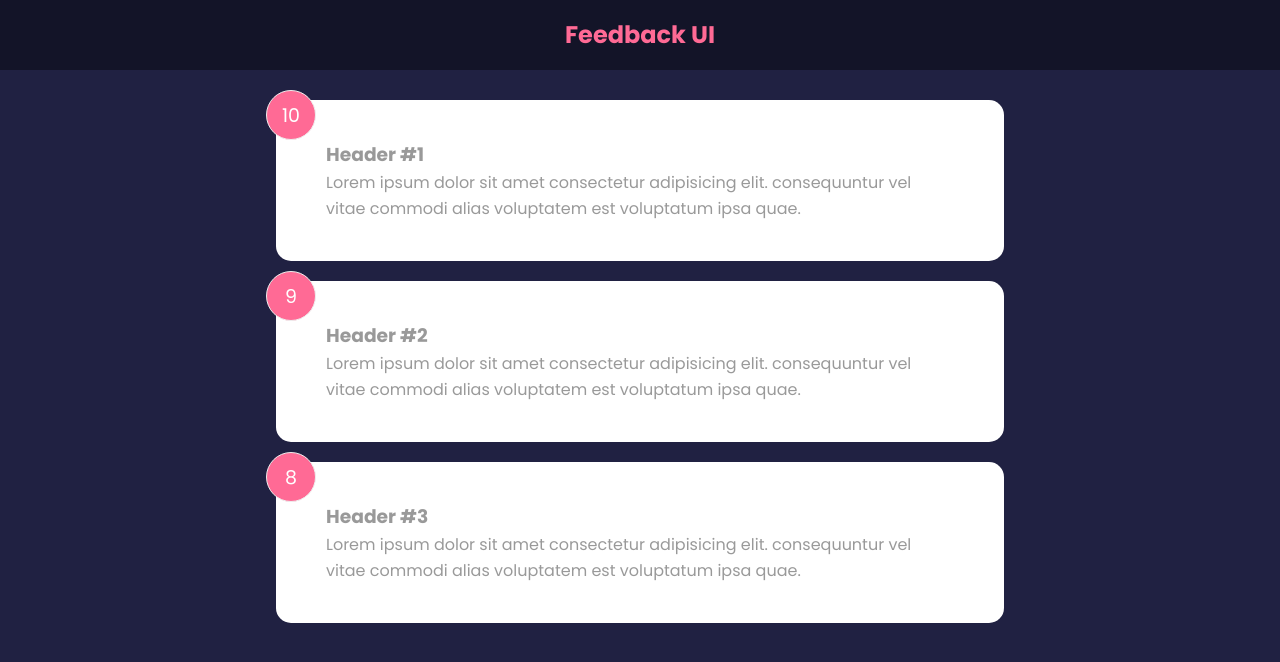
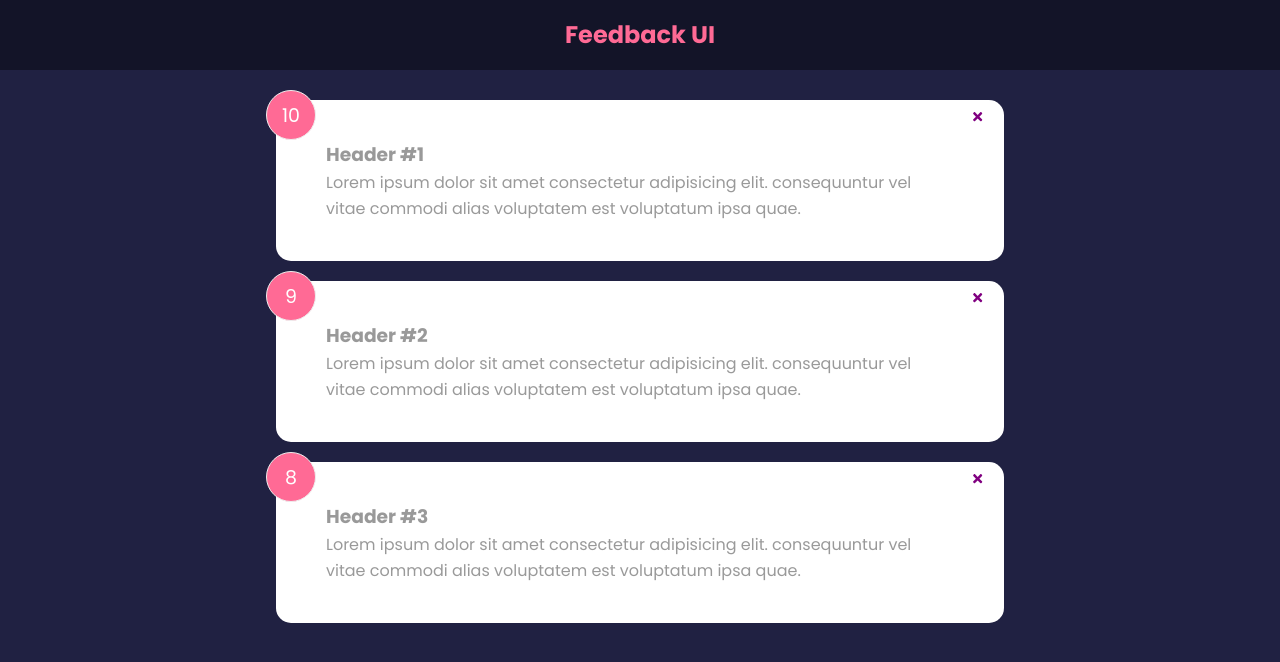
Before and after one commit to PhilipGreene08/feedback-app, a React (Create React App) app: page / in a window 1280 px wide. Shown: the top 662 px of the page. Built offline with nearby package versions, Linux system fonts and the light colour scheme.

Commit message:
fourth day commit

```diff
--- a/package.json
+++ b/package.json
@@ -8,6 +8,7 @@
     "@testing-library/user-event": "^12.8.3",
     "react": "^17.0.2",
     "react-dom": "^17.0.2",
+    "react-icons": "^4.3.1",
     "react-scripts": "4.0.3",
     "web-vitals": "^1.1.2"
   },
--- a/src/App.js
+++ b/src/App.js
@@ -1,17 +1,24 @@
 import { Fragment } from 'react';
 import { useState } from 'react';
+
 import FeedbackList from './components/FeedbackList';
 import Header from './components/Header';
 import FeedbackData from './data/FeedbackData';
-import Card from './components/shared/Card';
+//import Card from './components/shared/Card';
 
 function App() {
   const [feedback, setfeedback] = useState(FeedbackData);
+
+  const deleteFeedback = (id) => {
+    if (window.confirm(`Are You Sure?`)) {
+      setfeedback(feedback.filter((item) => id !== item.id));
+    }
+  };
   return (
     <Fragment>
       <Header />
       <div className='container'>
-        <FeedbackList feedback={feedback} />
+        <FeedbackList feedback={feedback} handleDelete={deleteFeedback} />
       </div>
     </Fragment>
   );
--- a/src/components/FeedbackList.jsx
+++ b/src/components/FeedbackList.jsx
@@ -1,14 +1,14 @@
 import PropTypes from 'prop-types';
 import Feedbackitem from './Feedbackitem';
 
-function FeedbackList({ feedback }) {
+function FeedbackList({ feedback, handleDelete }) {
   if (!feedback || feedback.length === 0) {
     return <p>No Feedback Yet</p>;
   }
   return (
     <div className='feedback-list'>
       {feedback.map((item) => (
-        <Feedbackitem key={item.id} item={item} />
+        <Feedbackitem key={item.id} item={item} handleDelete={handleDelete} />
       ))}
     </div>
   );
--- a/src/components/Feedbackitem.jsx
+++ b/src/components/Feedbackitem.jsx
@@ -1,11 +1,16 @@
 import PropTypes from 'prop-types';
 import Card from './shared/Card';
+import { FaTimes } from 'react-icons/fa';
 
-function Feedbackitem({ item }) {
+function Feedbackitem({ item, handleDelete }) {
+  //const handleClick = (id) => handleDelete(id);
   return (
     <Card>
       <h3>Header #{item.id}</h3>
       <div className='num-display'>{item.rating}</div>
+      <button onClick={(event) => handleDelete(item.id)} className='close'>
+        <FaTimes color='purple' />
+      </button>
       <div className='text-display'>{item.text}</div>
     </Card>
   );
```
Also changed, not shown: 1 other file (tests, documents, lock files or other folders).
